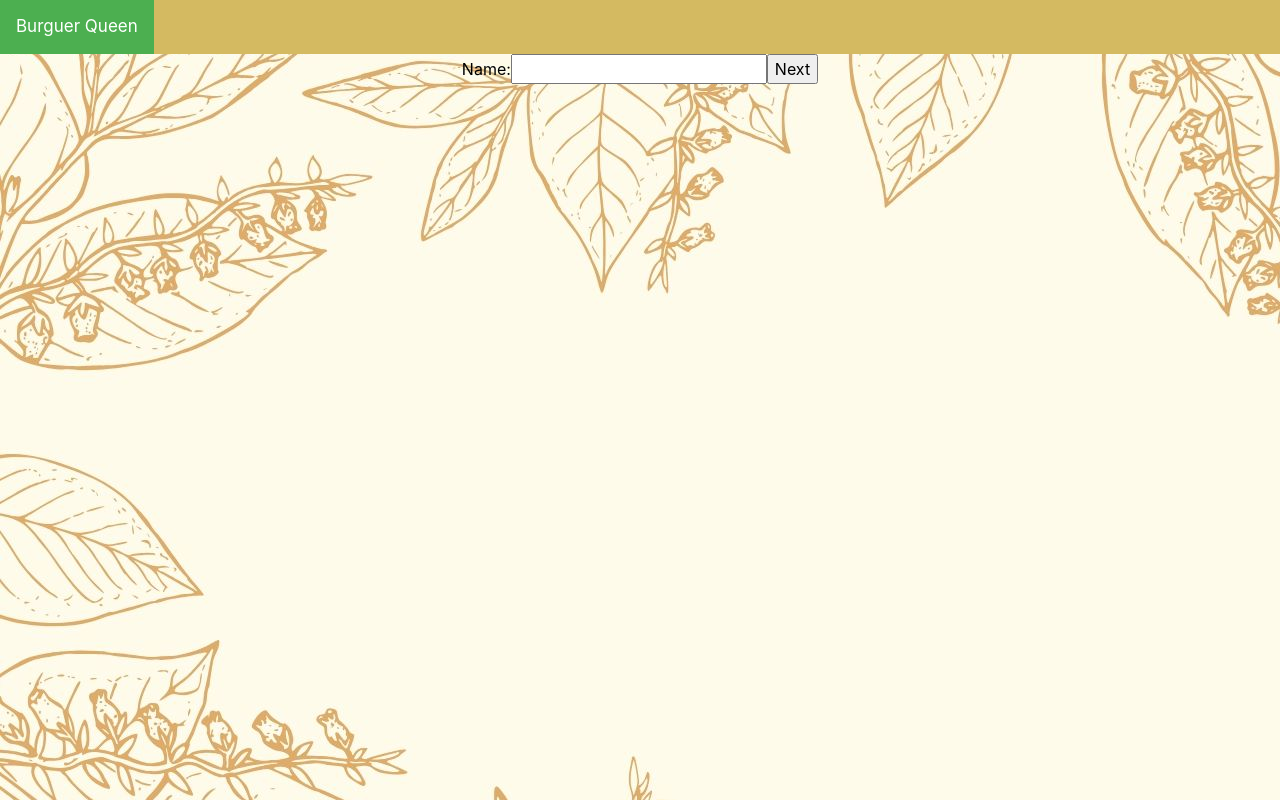
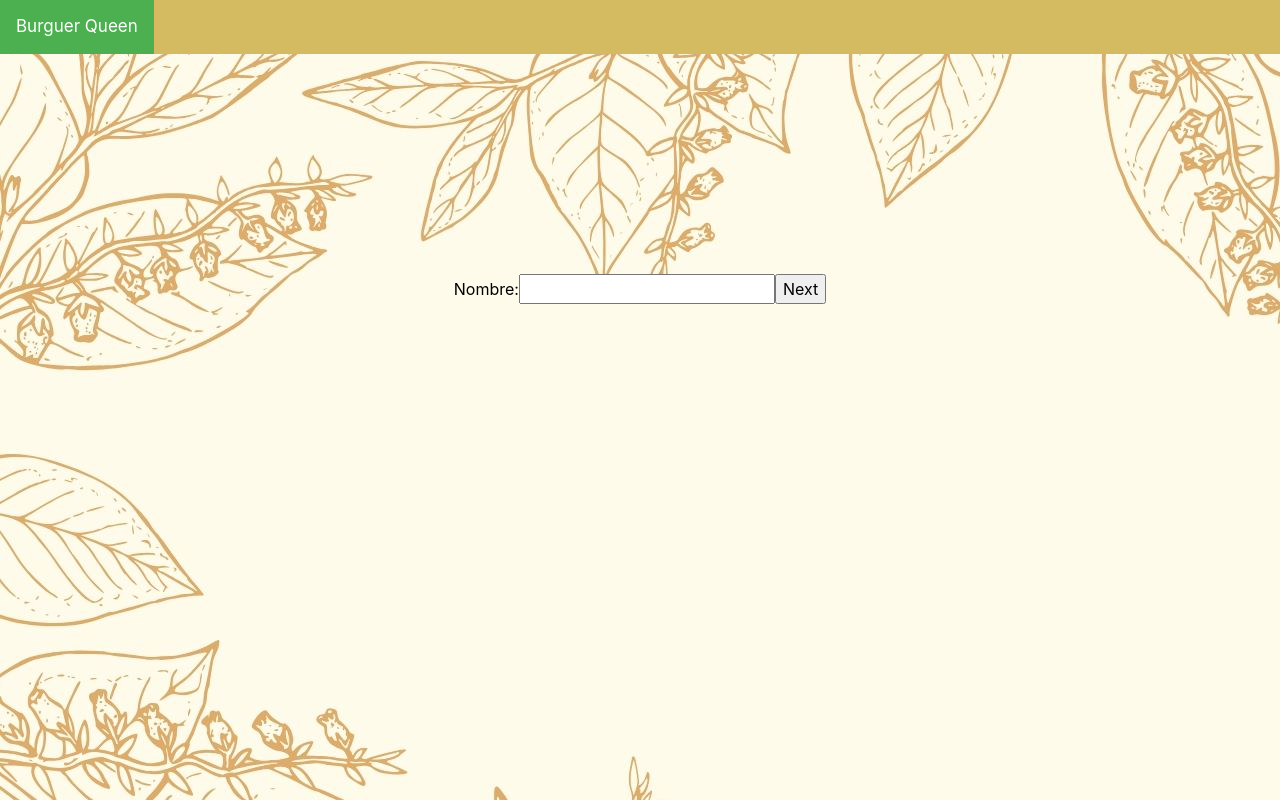
Before and after one commit to LujanWorld/GDL004-burger-queen, a React (Create React App) app: page / in a window 1280 px wide. Built offline with nearby package versions, Linux system fonts and the light colour scheme.

Commit message:
working in delete items

```diff
--- a/src/Main.js
+++ b/src/Main.js
@@ -20,21 +20,11 @@ export default function Main(props) {
   const curItems = props.items.filter((item) => item.type === activeType);
 
   const addProductToOrder = (product) => {
-    setOrder((order) => [...order, product]);
+    setOrder([...order, product]);
   };
 
   const removeProductFromOrder = (product) => {
-    setOrder((order) =>
-      order.map((e) => {
-        if (e.id === product.id) {
-          return;
-        }
-
-        return e;
-      })
-    );
-
-    // setOrder((order) => order.filter((pro) => pro.id !== product.id));
+    setOrder(order.filter((pro) => pro.id !== product.id));
   };
   console.log({ order });
   return (
@@ -57,14 +47,15 @@ export default function Main(props) {
         <ListGroup.Item
           className="foodList"
           body
-          style={{ width: "25rem" }}
+          style={{ width: "15rem" }}
           key={index}
           onClick={() => addProductToOrder(item)}
         >
           {item.name}={item.price}
         </ListGroup.Item>
       ))}
-      <Card className="orderCard" body style={{ width: "25rem" }}>
+
+      <Card className="orderCard" body style={{ width: "55rem" }}>
         <Card.Body>
           <Card.Title>Tu orden es: </Card.Title>
           {order.map((product) => (
@@ -78,6 +69,7 @@ export default function Main(props) {
               {product.name}={product.price}
             </ListGroup.Item>
           ))}
+          <Button variant="success">Enviar a cocina</Button>
         </Card.Body>
       </Card>
     </form>
--- a/src/NameForm.js
+++ b/src/NameForm.js
@@ -16,7 +16,7 @@ export default function NameForm(props) {
   return (
     <form className="name">
       <label>
-        Name:
+        Nombre:
         <input type="text" name="name" onChange={setName} />
       </label>
       <input type="submit" value="Next" onClick={handleName} />
--- a/src/index.css
+++ b/src/index.css
@@ -12,9 +12,12 @@ code {
   font-family: source-code-pro, Menlo, Monaco, Consolas, "Courier New",
     monospace;
 }
-.App {
+.name {
+  margin-top: 220px;
+}
+/* .App {
   margin-top: auto;
-}
+} */
 .items {
   text-align: justify;
   margin-top: 220px;
@@ -27,5 +30,6 @@ code {
   margin-top: 20px;
 }
 .orderCard {
-  margin-top: 20px;
+  /* margin-top: 10px; */
+  margin-left: auto;
 }
```
